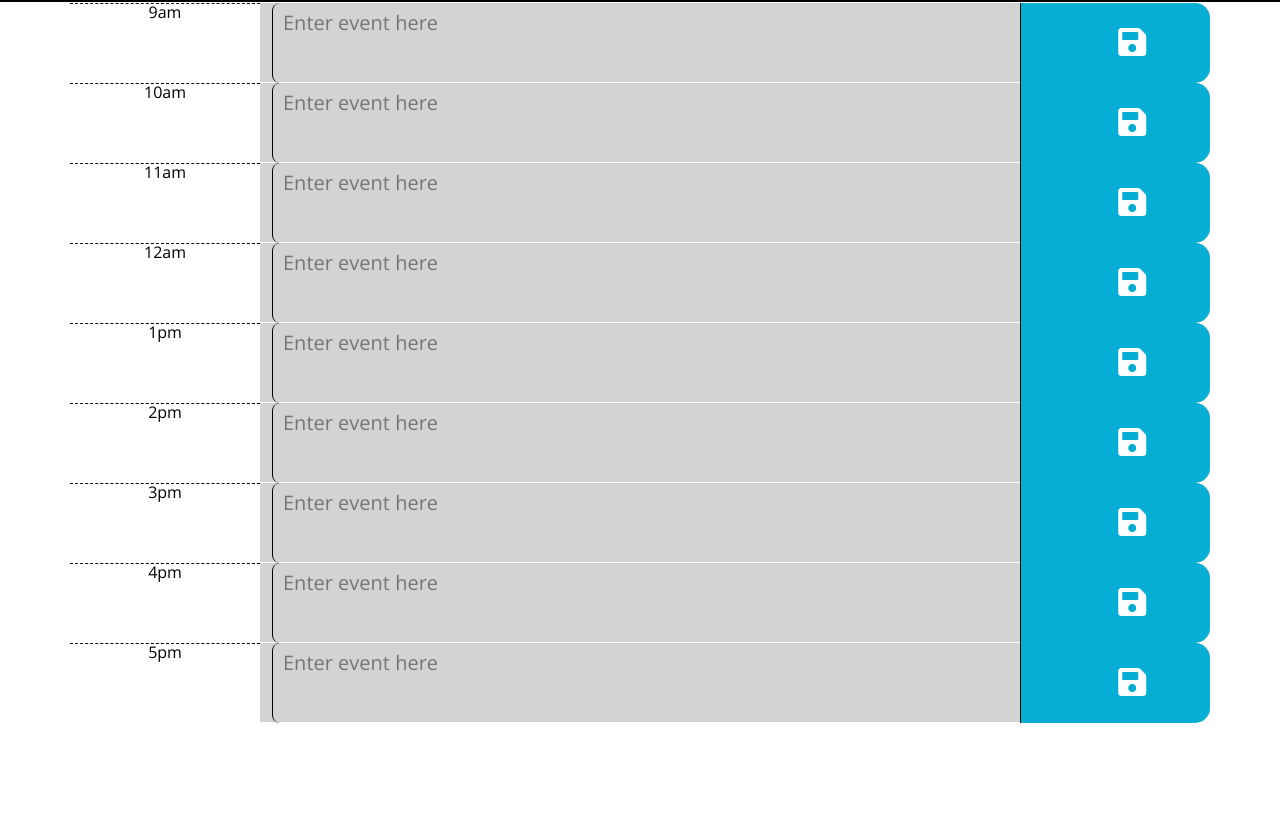
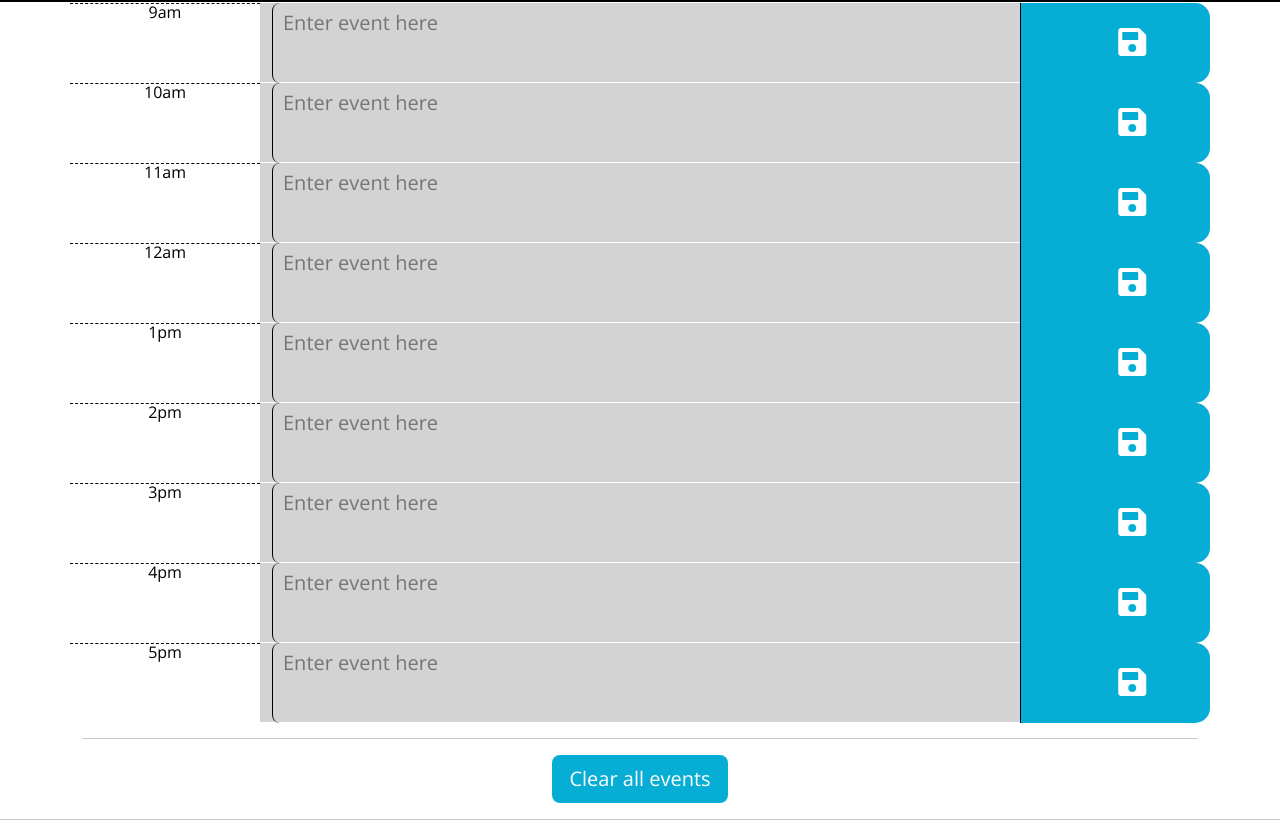
Before and after one commit to chrisma89/Workday-Planner, a plain HTML site: page index.html in a window 1280 px wide. Shown: the part 317-1153 px from the top of the page. Before the commit the page ends 1043 px from the top, so only its background shows below. Drawn offline with nearby package versions, Linux system fonts and the light colour scheme.

Commit message:
clear button added to html and styled in css

```diff
--- a/assets/css/style.css
+++ b/assets/css/style.css
@@ -79,5 +79,19 @@ textarea {
 
 i {
   color: #ffffff;
+ }
+
+/* Clear Button */
+.clearbtn {
+  background-color: #06aed5;
+  color: #ffffff;
 
 }
+
+.clearbtn:hover {
+  background-color: #ff6961;
+}
+
+.container {
+  text-align: center;
+}
--- a/index.html
+++ b/index.html
@@ -86,7 +86,11 @@
         <button class="btn"><i class="fas fa-save fa-2x center"></i></button>
       </div>
     </div>
+    <!-- Clear events button -->
+    <hr/>
+    <div class=" btn btn-lg clearbtn">Clear all events</div>
   </div>
+  <hr/>
 
   <script src="https://cdnjs.cloudflare.com/ajax/libs/jquery/3.2.1/jquery.min.js"></script>
   <script src="https://cdn.jsdelivr.net/npm/dayjs@1/dayjs.min.js"></script>
```
